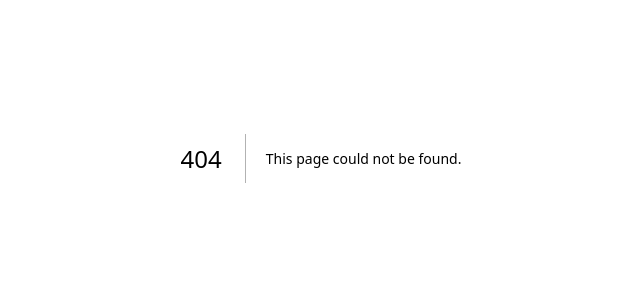
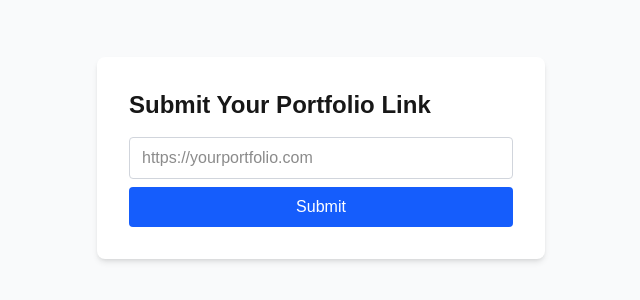
Before and after one commit to yeshu10/rosterprofile, a Next.js app: page /submit in a window 1280 px wide. Before the commit this address had no page. Shown: the part 242-542 px from the top of the page, without its empty margins (319-959 px from the left). Built offline with nearby package versions, Linux system fonts and the light colour scheme.

Commit message:
url submission redirecting

```diff
--- a/src/app/components/PortfolioForm.tsx
+++ b/src/app/components/PortfolioForm.tsx
@@ -0,0 +1,61 @@
+import { useState } from "react";
+
+interface PortfolioFormProps {
+  onSuccess: (username: string) => void;
+}
+
+export default function PortfolioForm({ onSuccess }: PortfolioFormProps) {
+  const [url, setUrl] = useState("");
+  const [loading, setLoading] = useState(false);
+  const [error, setError] = useState("");
+
+  function extractUsername(url: string) {
+    try {
+      const u = new URL(url);
+      const paths = u.pathname.split("/").filter(Boolean);
+      return paths[0] || "profile";
+    } catch {
+      return "profile";
+    }
+  }
+
+  const handleSubmit = (e: React.FormEvent) => {
+    e.preventDefault();
+    setError("");
+    if (!url || !/^https?:\/\//.test(url)) {
+      setError("Please enter a valid URL.");
+      return;
+    }
+    setLoading(true);
+    setTimeout(() => {
+      setLoading(false);
+      const username = extractUsername(url);
+      onSuccess(username);
+    }, 1200);
+  };
+
+  return (
+    <form
+      onSubmit={handleSubmit}
+      className="bg-white p-8 rounded-lg shadow-md w-full max-w-md"
+    >
+      <h1 className="text-2xl font-bold mb-4">Submit Your Portfolio Link</h1>
+      <input
+        type="url"
+        className="border border-gray-300 rounded px-3 py-2 w-full mb-2 focus:outline-none focus:ring-2 focus:ring-blue-500"
+        placeholder="https://yourportfolio.com"
+        value={url}
+        onChange={e => setUrl(e.target.value)}
+        required
+      />
+      {error && <div className="text-red-500 text-sm mb-2">{error}</div>}
+      <button
+        type="submit"
+        className="w-full bg-blue-600 text-white py-2 rounded hover:bg-blue-700 transition"
+        disabled={loading}
+      >
+        {loading ? "Submitting..." : "Submit"}
+      </button>
+    </form>
+  );
+}
--- a/src/app/components/ProfileDisplay.tsx
+++ b/src/app/components/ProfileDisplay.tsx
@@ -0,0 +1,21 @@
+interface ProfileDisplayProps {
+  username: string;
+}
+
+export default function ProfileDisplay({ username }: ProfileDisplayProps) {
+  return (
+    <main className="min-h-screen bg-gray-50 p-6">
+      <div className="max-w-3xl mx-auto bg-white rounded-lg shadow p-8">
+        <h1 className="text-3xl font-bold mb-2 capitalize">{username}'s Profile</h1>
+        <section className="mb-6">
+          <h2 className="text-xl font-semibold mb-1">Basic Info</h2>
+          <div className="text-gray-600">(Name, intro, etc. will appear here)</div>
+        </section>
+        <section>
+          <h2 className="text-xl font-semibold mb-1">Employers / Clients</h2>
+          <div className="text-gray-600">(Employers/clients info will appear here)</div>
+        </section>
+      </div>
+    </main>
+  );
+}
--- /dev/null
+++ b/src/app/profile/[slug]/page.tsx
@@ -0,0 +1,10 @@
+import ProfileDisplay from "../../components/ProfileDisplay";
+
+interface ProfilePageProps {
+  params: { slug: string };
+}
+
+export default function ProfilePage({ params }: ProfilePageProps) {
+  const { slug } = params;
+  return <ProfileDisplay username={slug} />;
+}
--- /dev/null
+++ b/src/app/submit/page.tsx
@@ -0,0 +1,12 @@
+"use client";
+import { useRouter } from "next/navigation";
+import PortfolioForm from "../components/PortfolioForm";
+
+export default function SubmitPage() {
+  const router = useRouter();
+  return (
+    <div className="min-h-screen flex items-center justify-center bg-gray-50">
+      <PortfolioForm onSuccess={(username) => router.push(`/profile/${username}`)} />
+    </div>
+  );
+}
```
Also changed, not shown: src/app/pages/profile/[slug].tsx (deleted).
